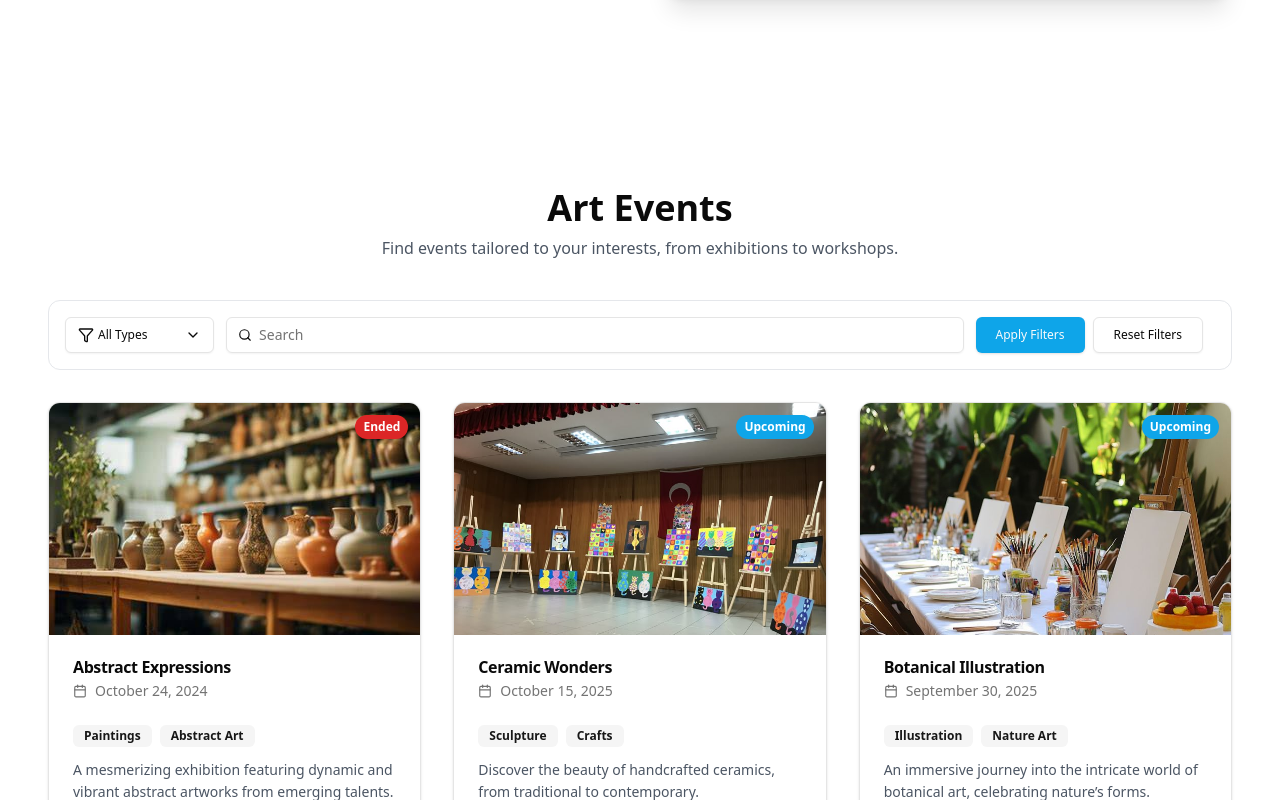
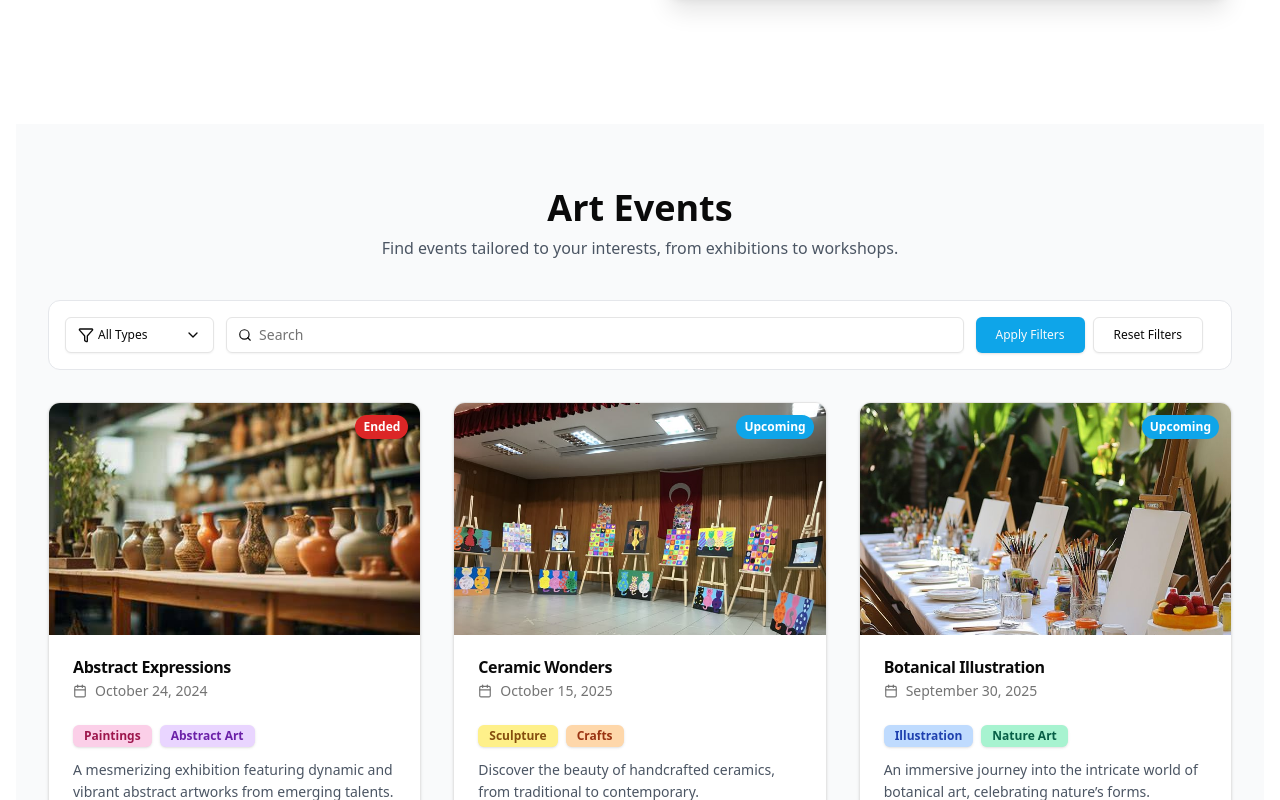
Before and after one commit to shahdhammouda02/ArtFeat, a React (Vite) app: page /events in a window 1280 px wide. Shown: the part 640-1440 px from the top of the page. Built offline with nearby package versions, Linux system fonts and the light colour scheme.

Commit message:
events section2-updates

```diff
--- /dev/null
+++ b/src/components/ui/badge-variants.ts
@@ -0,0 +1,21 @@
+import { cva } from "class-variance-authority"
+
+export const badgeVariants = cva(
+  "inline-flex items-center rounded-md border px-2.5 py-0.5 text-xs font-semibold focus:outline-none focus:ring-2 focus:ring-ring focus:ring-offset-2",
+  {
+    variants: {
+      variant: {
+        default:
+          "border-transparent bg-primary text-primary-foreground shadow",
+        secondary:
+          "border-transparent bg-secondary text-secondary-foreground",
+        destructive:
+          "border-transparent bg-destructive text-destructive-foreground shadow",
+        outline: "text-foreground",
+      },
+    },
+    defaultVariants: {
+      variant: "default",
+    },
+  }
+)
--- a/src/components/ui/badge.tsx
+++ b/src/components/ui/badge.tsx
@@ -1,27 +1,7 @@
 import * as React from "react"
-import { cva, type VariantProps } from "class-variance-authority"
-
 import { cn } from "@/lib/utils"
-
-const badgeVariants = cva(
-  "inline-flex items-center rounded-md border px-2.5 py-0.5 text-xs font-semibold transition-colors focus:outline-none focus:ring-2 focus:ring-ring focus:ring-offset-2",
-  {
-    variants: {
-      variant: {
-        default:
-          "border-transparent bg-primary text-primary-foreground shadow hover:bg-primary/80",
-        secondary:
-          "border-transparent bg-secondary text-secondary-foreground hover:bg-secondary/80",
-        destructive:
-          "border-transparent bg-destructive text-destructive-foreground shadow hover:bg-destructive/80",
-        outline: "text-foreground",
-      },
-    },
-    defaultVariants: {
-      variant: "default",
-    },
-  }
-)
+import { badgeVariants } from "./badge-variants"
+import type { VariantProps } from "class-variance-authority"
 
 export interface BadgeProps
   extends React.HTMLAttributes<HTMLDivElement>,
@@ -33,4 +13,4 @@ function Badge({ className, variant, ...props }: BadgeProps) {
   )
 }
 
-export { Badge, badgeVariants }
+export { Badge }
--- a/src/pages/Events/components/Section2.tsx
+++ b/src/pages/Events/components/Section2.tsx
@@ -20,6 +20,16 @@ import { Calendar, ChevronDown, ChevronUp, Filter, Search } from "lucide-react";
 import { ALL_EVENTS, TYPES } from "@/data/eventsData";
 import { useNavigate } from "react-router-dom";
 import type { EventItem } from "@/types/eventTypes";
+
+const TAG_COLORS: Record<string, string> = {
+"Paintings": "bg-pink-200 text-pink-800",
+  "Abstract Art": "bg-purple-200 text-purple-800",
+  "Sculpture": "bg-yellow-200 text-yellow-800",
+  "Crafts": "bg-orange-200 text-orange-800",
+  "Illustration": "bg-blue-200 text-blue-800",
+  "Nature Art": "bg-emerald-200 text-emerald-800",
+  "Photography": "bg-orange-200 text-orange-800",
+};
 
 export default function Section2() {
   const [type, setType] = useState<string>("All Types");
@@ -47,7 +57,7 @@ export default function Section2() {
     }
   };
   return (
-    <section className="py-12 sm:py-16 bg-white">
+    <section className="py-12 sm:py-16 bg-gray-50">
       <div className="container mx-auto px-4 sm:px-6 lg:px-8">
         <div className="text-center mb-8 sm:mb-10">
           <h2 className="text-3xl sm:text-4xl font-bold">Art Events</h2>
@@ -169,8 +179,9 @@ export default function Section2() {
                   {e.tags.map((t, i) => (
                     <Badge
                       key={i}
-                      variant="secondary"
-                      className="transition-colors duration-200 group-hover:bg-gray-100 group-hover:border-gray-200"
+                      className={` ${
+                        TAG_COLORS[t] || "bg-gray-200 text-gray-700"
+                      }`}
                     >
                       {t}
                     </Badge>
```
Also changed, not shown: 1 other file (tests, documents, lock files or other folders).
